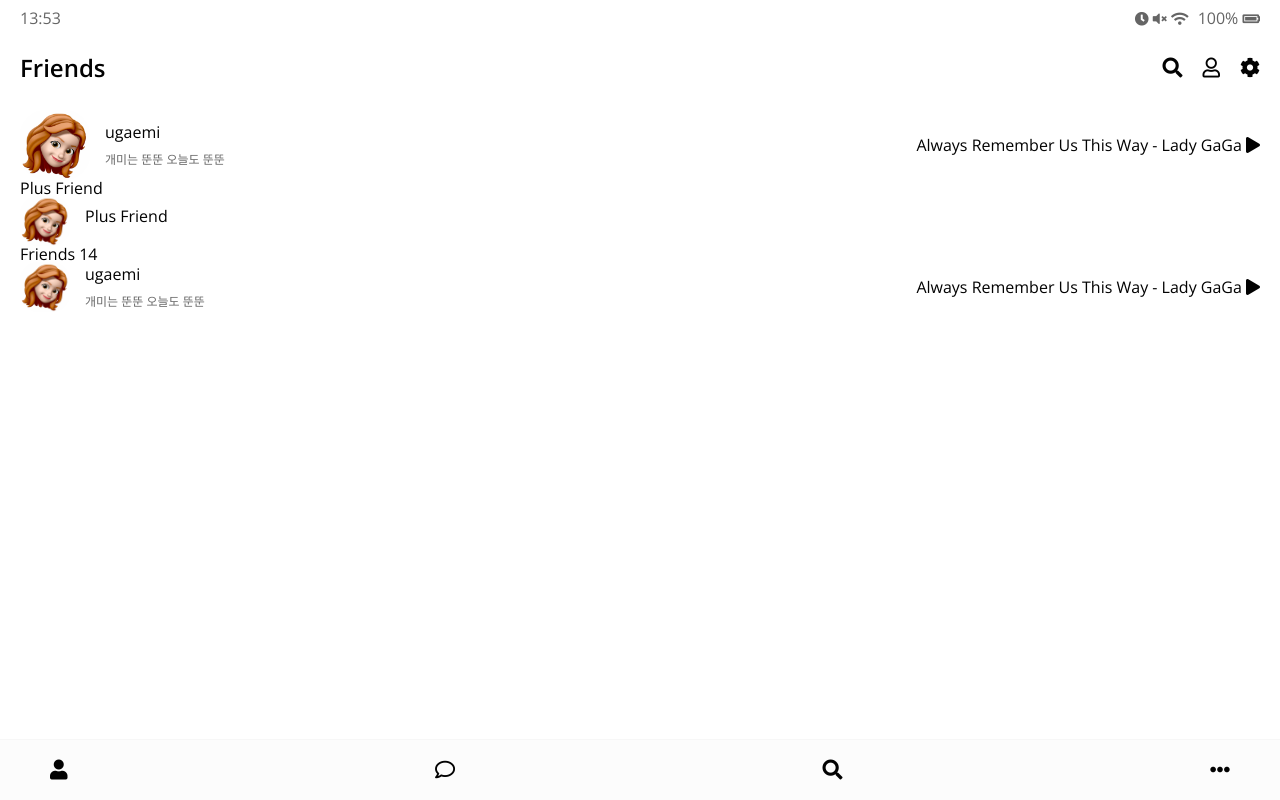
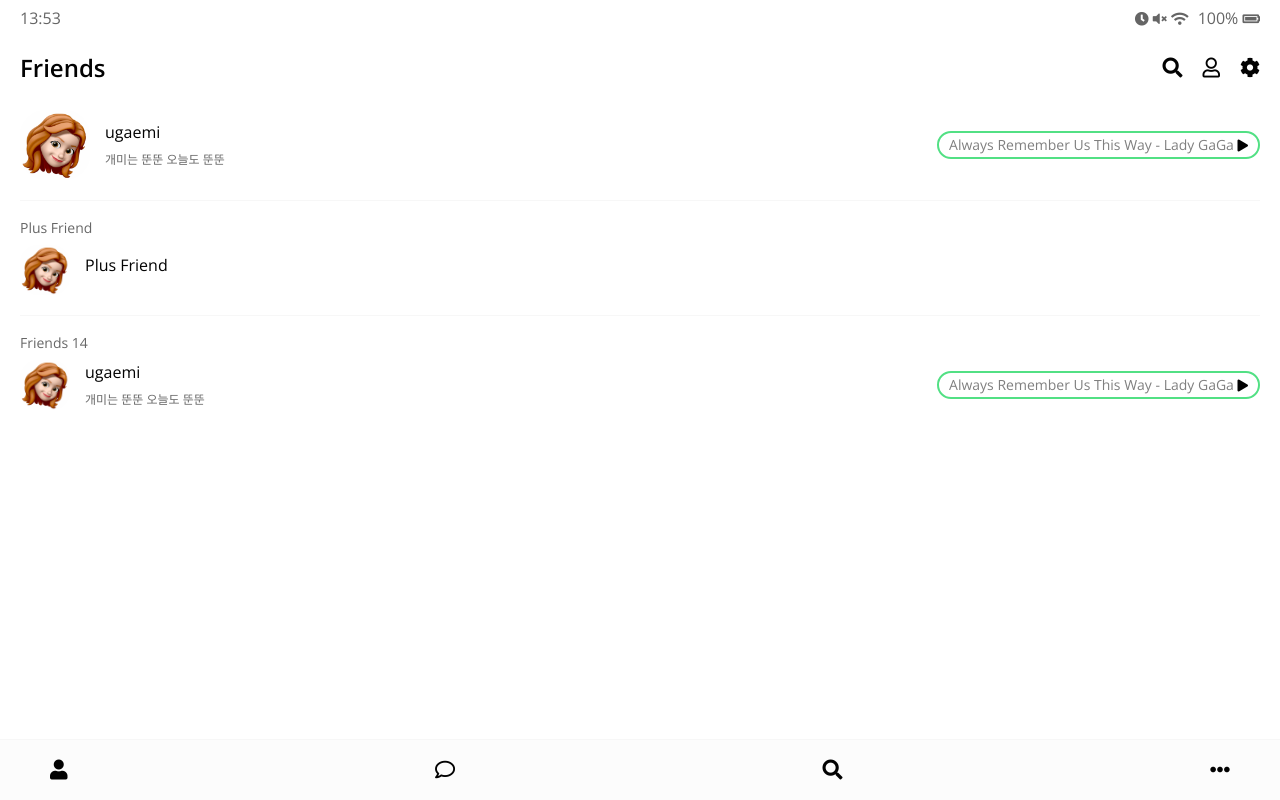
Before and after one commit to ugaemi/kakao-clone-v2, a plain HTML site: page friends.html in a window 1280 px wide. Drawn offline with nearby package versions, Linux system fonts and the light colour scheme.

Commit message:
#2.8 Friends Screen

```diff
--- a/css/friend.css
+++ b/css/friend.css
@@ -45,3 +45,18 @@
 .friend .chat__timestamp {
     font-size: 12px;
 }
+
+.friend .friend__now-listening {
+    padding: 5px 10px;
+    border-radius: 15px;
+    border: 2px solid #52e084;
+    font-size: 14px;
+}
+
+.friend__now-listening span {
+    opacity: 0.5;
+}
+
+.friend__now-listening i {
+    font-size: 12px;
+}
--- /dev/null
+++ b/css/friends.css
@@ -0,0 +1,13 @@
+.friends .friends__plus {
+    margin: 20px 0;
+    padding: 20px 0;
+    border-top: 1px solid #f7f7f7;
+    border-bottom: 1px solid #f7f7f7;
+}
+
+.friends__plus .friends__title,
+.friends__list .friends__title {
+    font-size: 14px;
+    opacity: 0.6;
+    margin-bottom: 10px;
+}
--- a/css/styles.css
+++ b/css/styles.css
@@ -4,6 +4,7 @@
 @import "header.css";
 @import "nav-bar.css";
 @import "friend.css";
+@import "friends.css";
 
 * {
     box-sizing: border-box;
--- a/friends.html
+++ b/friends.html
@@ -44,7 +44,7 @@
 </header>
 <main class="friends">
   <header class="friends__header">
-    <div class="friends__friend friend friend--lg">
+    <div class="friends__friend friend">
       <div class="friend__column">
         <img src="images/avatar-icon.png" class="g-avatar friend__avatar"/>
         <div class="friend__content">
```
Also changed, not shown: more.html (+2 -2 lines).
